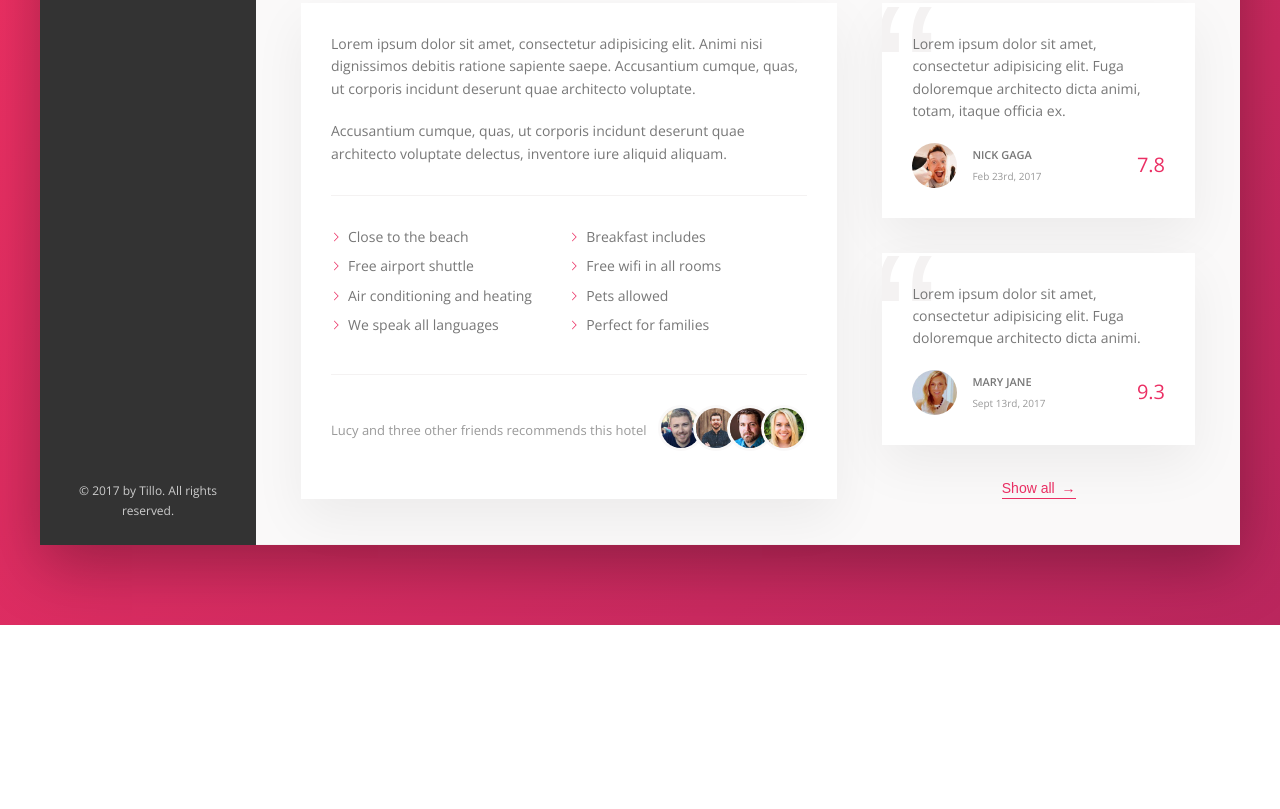
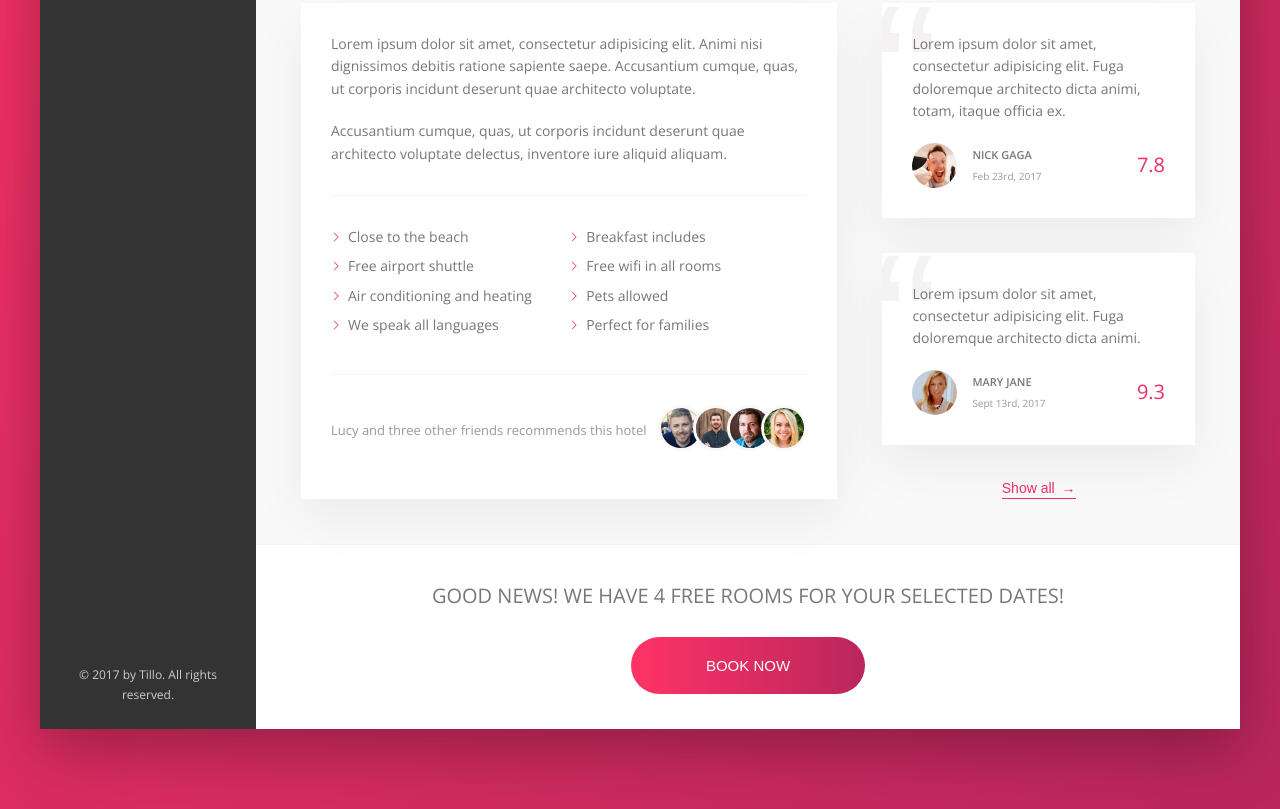
Before and after one commit to Ogaga01/Advanced-CSS-SASS-Course, a website: page Trillo/starter/index.html in a window 1280 px wide. Shown: the part 644-1453 px from the top of the page. Before the commit the page ends 1269 px from the top, so only its background shows below. Drawn offline with nearby package versions, Linux system fonts and the light colour scheme.

Commit message:
complete hotel review styling

```diff
--- a/Trillo/starter/index.html
+++ b/Trillo/starter/index.html
@@ -186,6 +186,16 @@
                             </figure>
                             <button class="btn-inline">Show all <span>&rarr;</span></button>
                         </div>
+
+                    </div>
+                    <div class="cta">
+                        <h2 class="cta__book-now">
+                            Good news! We have 4 free rooms for your selected dates!
+                        </h2>
+                        <button class="btn">
+                            <span class="btn__visible">Book now</span>
+                            <span class="btn__invisible">Only 4 rooms left</span>
+                        </button>
                     </div>
                 </main>
             </div>
--- a/Trillo/starter/sass/_components.scss
+++ b/Trillo/starter/sass/_components.scss
@@ -344,9 +344,9 @@
         margin-right: auto;
     }
 
-    &__friends {
+    // &__friends {
 
-    }
+    // }
 
     &__photo {
         box-sizing: content-box;
@@ -425,3 +425,64 @@
         z-index: 1;
     }
 }
+
+////////////////////////////////////////
+/// CALL TO ACTION
+.cta {
+    padding: 3.5rem 0;
+    text-align: center;
+
+    &__book-now {
+        font-size: 2rem;
+        text-transform: uppercase;
+        font-weight: 300;
+        margin-bottom: 2.5rem;
+    }
+}
+
+.btn {
+    font-size: 1.5rem;
+    border: none;
+    font-weight: 300;
+    text-transform: uppercase;
+    border-radius: 10rem;
+    background-image: linear-gradient(to right, var(--color-primary-light), var(--color-primary-dark));
+    color: #fff;
+    overflow: hidden;
+    position: relative;
+    cursor: pointer;
+
+    &__visible {
+        display: inline-block;
+        padding: 2rem 7.5rem;
+        transition: all .2s;
+    }
+
+    &__invisible {
+        display: inline-block;
+        position: absolute;
+        padding: 2rem 0;
+        height: 100%;
+        width: 100%;
+        left: 0;
+        top: -100%;
+        transition: all .2s;
+    }
+
+    &:hover {
+        background-image: linear-gradient(to left, var(--color-primary-light), var(--color-primary-dark));
+    }
+
+    &:hover &__visible {
+        transform: translateY(100%);
+    }
+
+    &:hover &__invisible {
+        top: 0;
+    }
+
+    &:focus {
+        outline: none;
+        animation: pulsate 1s infinite;
+    }
+}
```
Also changed, not shown: Trillo/starter/css/style.css.
